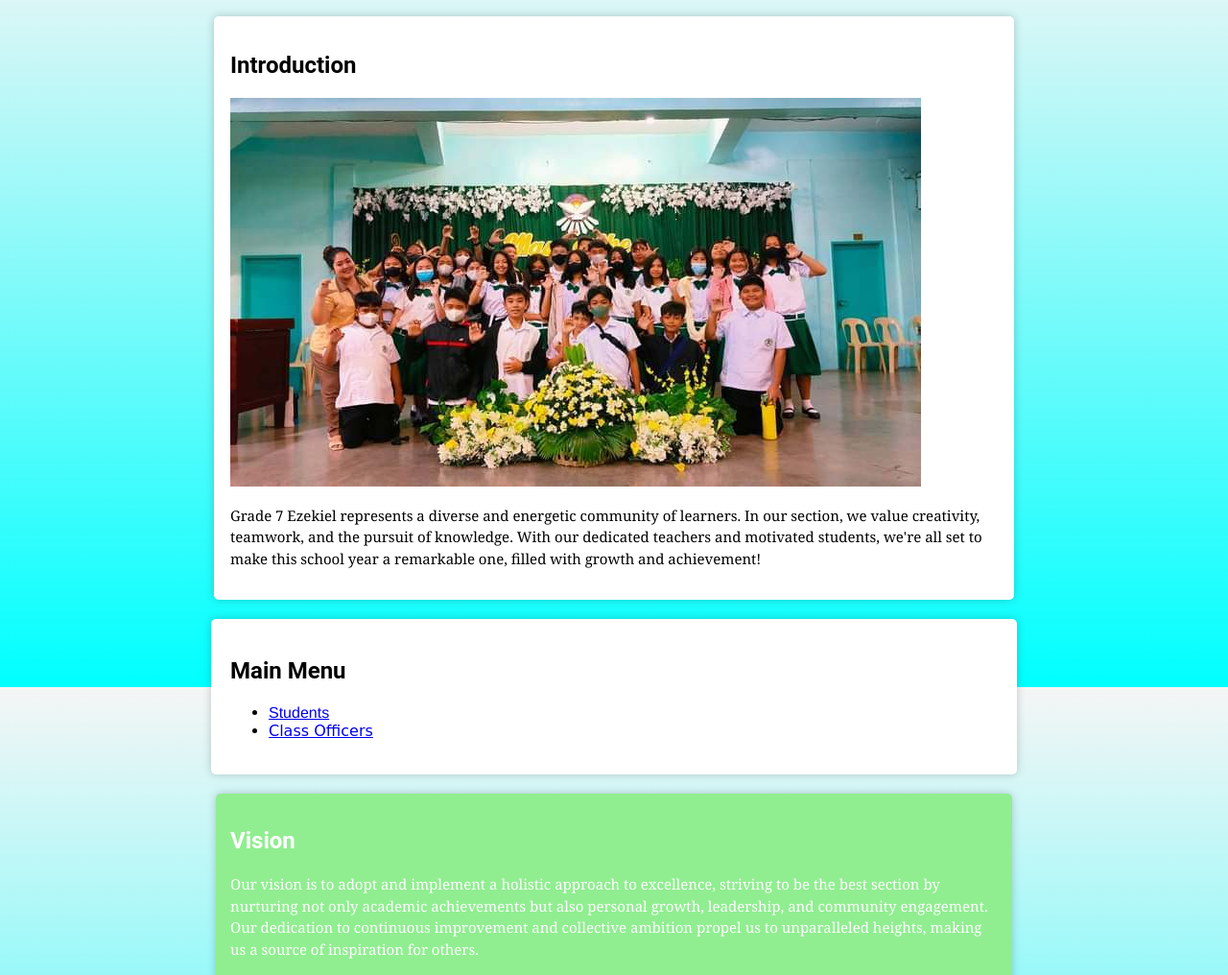
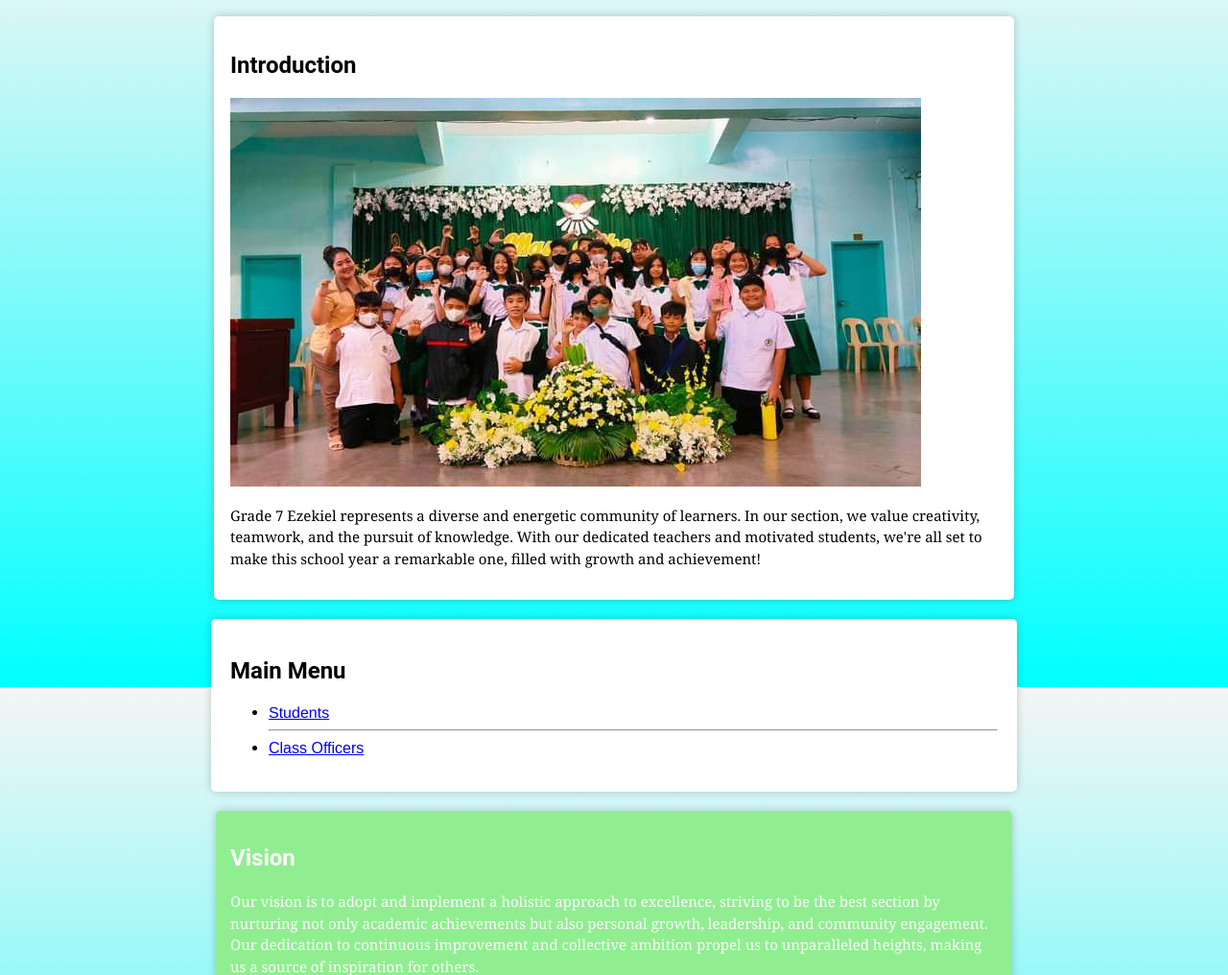
Before and after one commit to Zanjoee/EZEKIEL, a plain HTML site: page index.html in a window 1280 px wide. Shown: the part 84-1100 px from the top of the page at 96% size. Drawn offline with Linux system fonts and the light colour scheme.

Commit message:
Update index.html

```diff
--- a/index.html
+++ b/index.html
@@ -19,8 +19,8 @@
     <div class="container">
         <h2>Main Menu</h2>
         <ul>
-            <li><a href="student.html" style="font-family:Helvetica, sans-serif;">Students</a></li>
-            <li><a href="officers.html">Class Officers</a></li>
+            <li><a href="student.html" style="font-family:Helvetica, sans-serif;">Students</a></li><hr>
+            <li><a href="officers.html" style="font-family:Helvetics, sans-serif;">Class Officers</a></li>
         </ul>
     </div>
 
```
